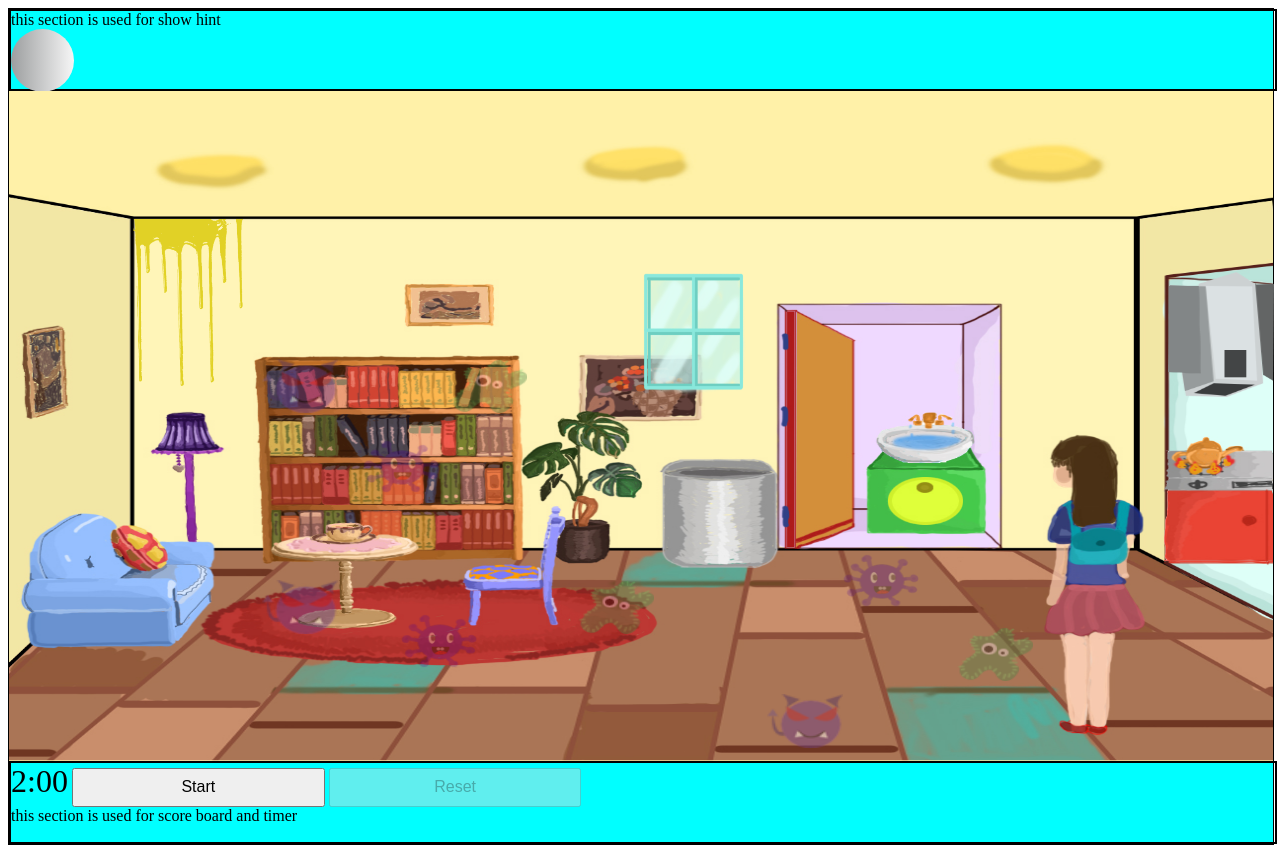
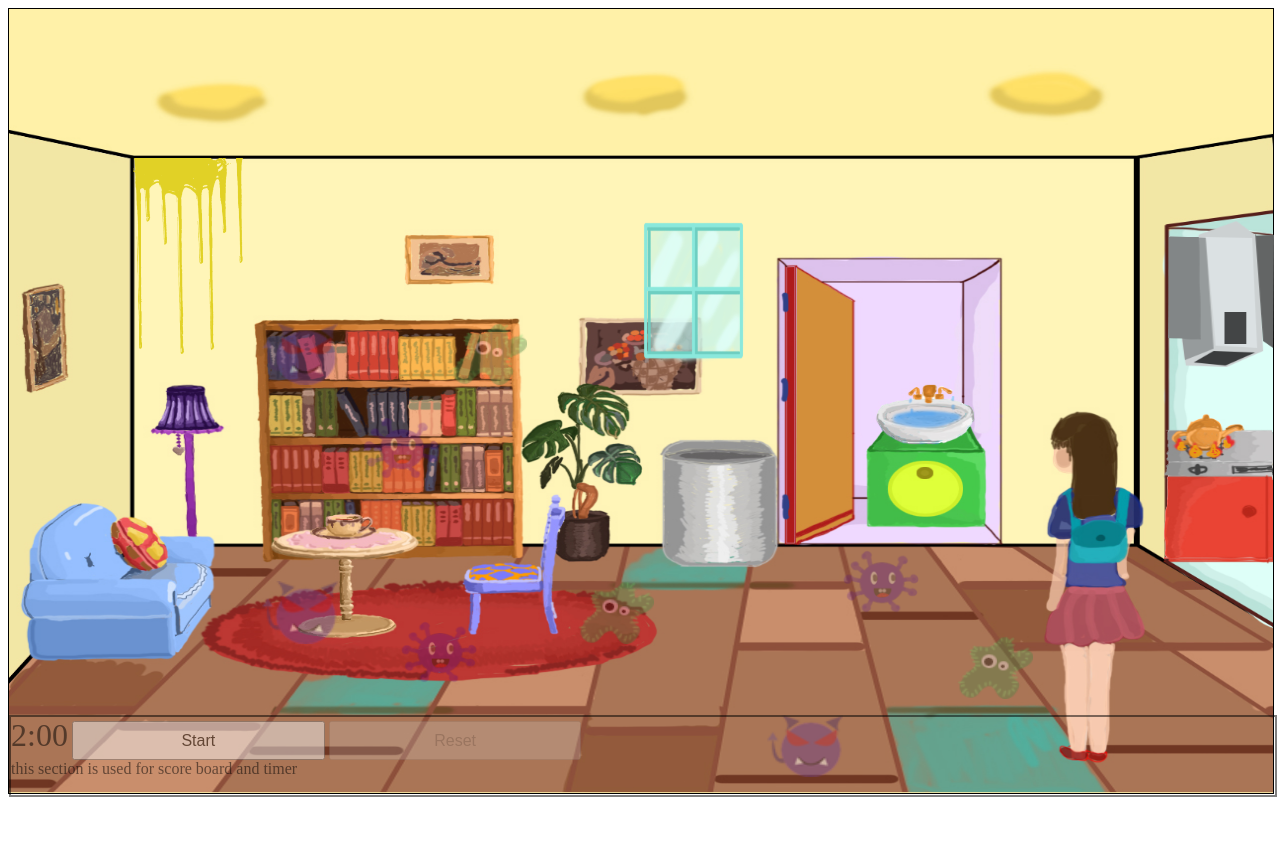
Before and after one commit to LizardLiang/AirPollutionLecture, a plain HTML site: page index.html in a window 1280 px wide. After the commit the page ends 802 px from the top, so only its background shows below. Drawn offline with nearby package versions, Linux system fonts and the light colour scheme.

Commit message:
cancel banner make foot float

```diff
--- a/index.html
+++ b/index.html
@@ -8,10 +8,6 @@
 
 <body>
     <div class="container_all">
-        <div id="hint_board">
-            <span>this section is used for show hint</span>
-            <div class="anime"></div>
-        </div>
         <div id="pic_container" style="position: relative">
             <img id="pic" src="image/room_0.png" usemap="#MyMap"/>
             <img id="sunk" class="r_sunk no_event" src="image/sunk_1.png">
--- a/mycss.css
+++ b/mycss.css
@@ -2,8 +2,10 @@
     max-width: 1280px;
     max-height: 1024px;
     width: 100%;
+    height: 100%;
     background-color: aqua;
     border: solid 0.1vw black;
+    position: relative;
 }
 
 .container_1 {
@@ -40,7 +42,6 @@ button {
 
 div#pic_container{
     max-width: 1280px;
-    max-height: 670px;
     width: 100%;
     height: 100%;
 }
@@ -181,9 +182,12 @@ img.no_event {
 div#hint_board,
 
 div#foot {
+    position: absolute;
+    top: 90%;
     height: 10%;
     width: 100%;
     border: solid 2px black;
+    opacity: 0.5;
 }
 
 div#tool_box {
```
